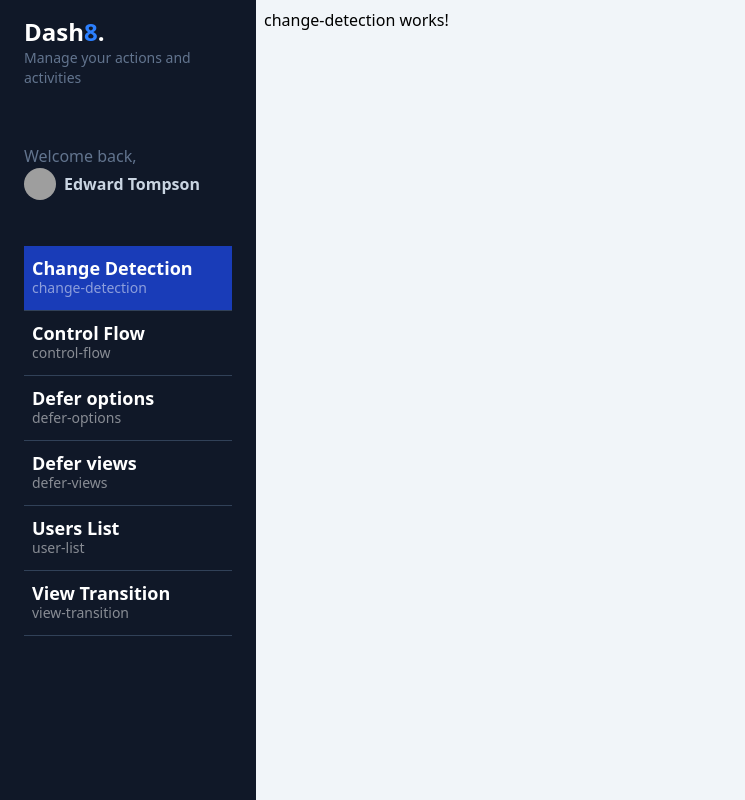
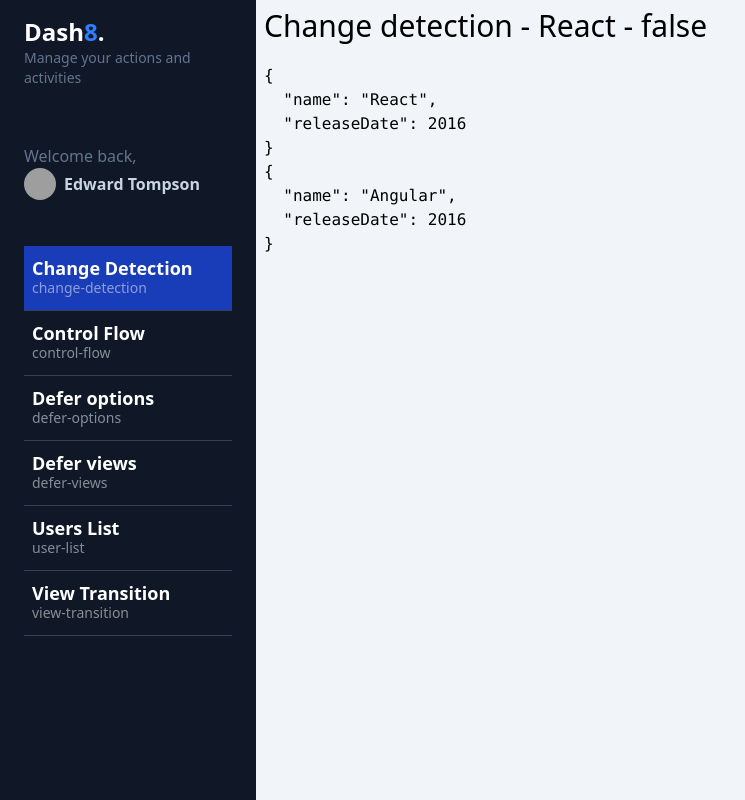
Before and after one commit to NachoGM27/dashboardAngular, an Angular app: page /dashboard/change-detection in a window 1280 px wide. Shown: the whole page, without its empty margins (0-745 px from the left). Built offline with nearby package versions, Linux system fonts and the light colour scheme; grey boxes are pictures that could not be loaded.

Commit message:
changeDetection

```diff
--- a/src/app/dashboard/pages/change-detection/change-detection.html
+++ /dev/null
@@ -1 +0,0 @@
-<p>change-detection works!</p>
--- a/src/app/dashboard/pages/change-detection/change-detection.ts
+++ b/src/app/dashboard/pages/change-detection/change-detection.ts
@@ -1,10 +1,37 @@
-import { Component } from '@angular/core';
+import { Component, computed, signal } from '@angular/core';
+import { Title } from '../../../shared/title/title';
+import { JsonPipe } from '@angular/common';
 
 @Component({
   selector: 'app-change-detection',
-  imports: [],
-  templateUrl: './change-detection.html'
+  imports: [Title, JsonPipe],
+  template: `
+    <app-title [title]="currentFramework()" />
+    <pre>{{frameworkAsSignal() | json}}</pre>
+    <pre>{{frameworkAsproperty | json}}</pre>
+  `
 })
 export default class ChangeDetection {
 
+  public currentFramework = computed(() => `Change detection - ${this.frameworkAsSignal().name}`)
+
+  public frameworkAsSignal = signal({
+    name: 'Angular',
+    releaseDate: 2016,
+  });
+  public frameworkAsproperty = {
+    name: 'Angular',
+    releaseDate: 2016,
+  };
+
+  constructor() {
+    setTimeout(() => {
+      //! Si se actualiza una señal se actualiza la property normal, no hacerlo asi
+      //this.frameworkAsproperty.name = 'React';
+      this.frameworkAsSignal.update(value => ({...value, name: 'React'}));
+
+      console.log('Hecho');
+    },3000);
+  }
+
 }
```
